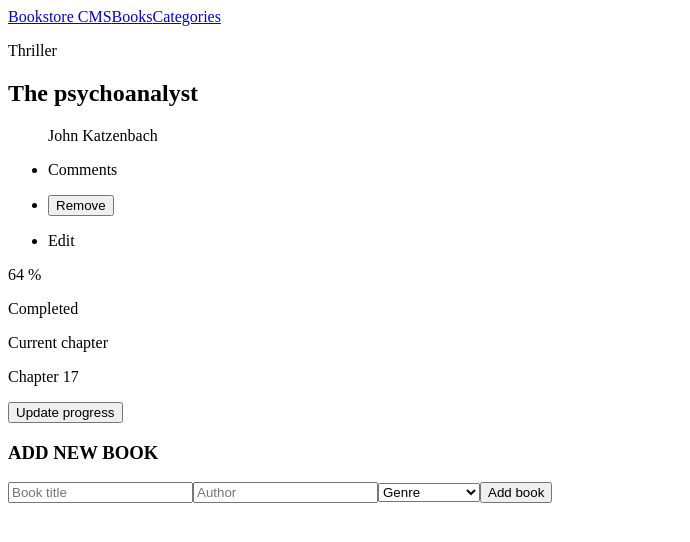
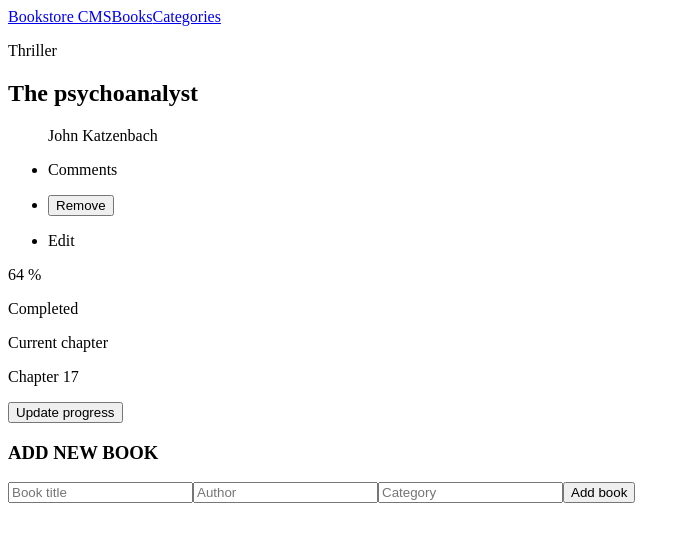
Before and after one commit to Bludidi/book-store, a React (Create React App) app: page / in a window 1280 px wide. Shown: the top 542 px of the page, without its empty margins (0-690 px from the left). Built offline with nearby package versions, Linux system fonts and the light colour scheme.

Commit message:
add add new book

```diff
--- a/src/components/Addbooks.js
+++ b/src/components/Addbooks.js
@@ -5,46 +5,36 @@ import { addBook } from '../redux/books/books';
 
 const AddNewBook = () => {
   const dispatch = useDispatch();
-  const [title, setTitle] = useState('');
-  const [author, setAuthor] = useState('');
-  const [category, setCategory] = useState('');
+  const [titleA, setTitle] = useState('');
+  const [authorA, setAuthor] = useState('');
+  const [categoryA, setCategory] = useState('');
 
-  const getTitle = ({ target }) => setTitle(target.value);
-  const getAuthor = ({ target }) => setAuthor(target.value);
-  const getCategory = (({ target }) => setCategory(target.value));
-
-  const addToStore = (title, author) => {
+  const handleSbt = (e) => {
+    e.preventDefault();
     const book = {
       id: uuid(),
-      title,
-      author,
-      category,
+      title: titleA,
+      author: authorA,
+      category: categoryA,
     };
-    dispatch(addBook(book));
     setTitle('');
     setAuthor('');
+    setCategory('');
+    if (titleA && authorA && categoryA) {
+      dispatch(addBook(book));
+    }
   };
+
   return (
     <>
       <h3>ADD NEW BOOK</h3>
-      <form>
-        <input name="title" className="title-input" onChange={getTitle} type="text" placeholder="Book title" value={title} required />
-        <input name="author" className="author-input" onChange={getAuthor} type="text" placeholder="Author" value={author} required />
-        <select name="genre" onChange={getCategory} required>
-          <option value="" hidden>Genre</option>
-          <option value="Action">Action</option>
-          <option value="Programming">Programming</option>
-          <option value="Economy">Economy</option>
-          <option value="Math">Math</option>
-          <option value="Thriller">thriller</option>
-        </select>
+      <form onSubmit={handleSbt}>
+        <input name="title" className="title-input" onChange={(e) => setTitle(e.target.value)} type="text" placeholder="Book title" value={titleA} />
+        <input name="author" className="author-input" onChange={(e) => setAuthor(e.target.value)} type="text" placeholder="Author" value={authorA} />
+        <input name="category" className="category-input" onChange={(e) => setCategory(e.target.value)} type="text" placeholder="Category" value={categoryA} />
         <button
           className="add-button"
           type="submit"
-          onClick={(e) => {
-            e.preventDefault();
-            addToStore(title, author);
-          }}
         >
           Add book
         </button>
```
